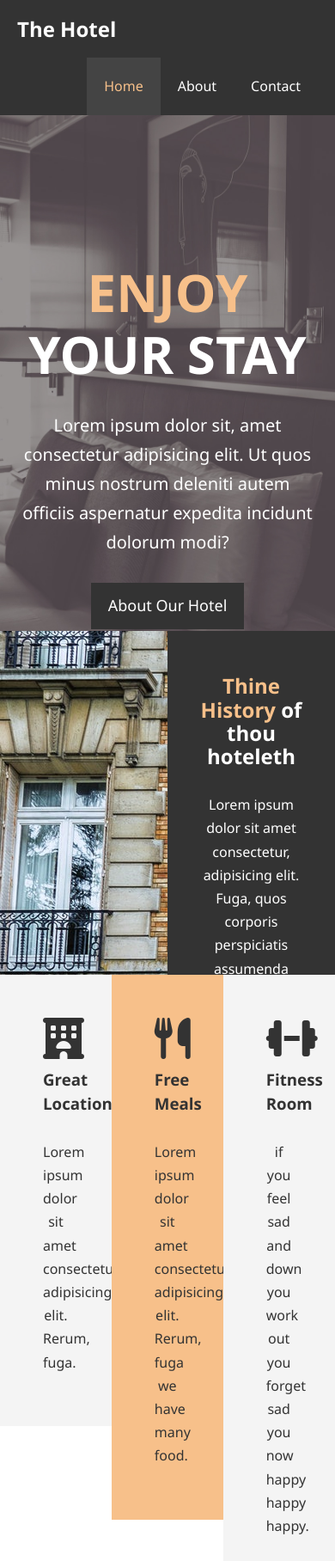
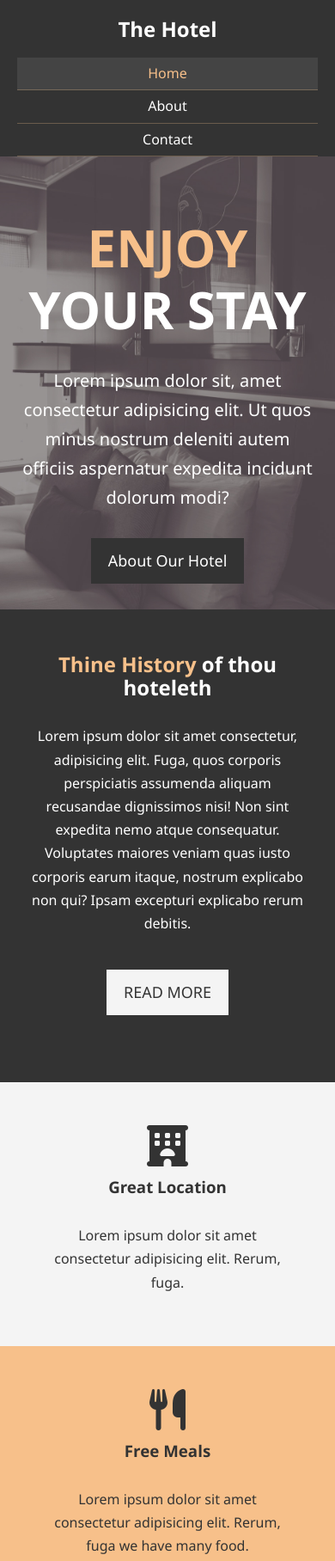
Before and after one commit to MutuohoroCS/Hotel_Noma, a plain HTML site: page index.html in a window 390 px wide. Shown: the top 1816 px of the page at 86% size. Drawn offline with Linux system fonts and the light colour scheme.

Commit message:
add media queries to make web responsive to mobile screens

```diff
--- a/about.html
+++ b/about.html
@@ -61,6 +61,7 @@
     <footer id="main-footer">
         <p>Hotel Mutuohoro &copy; 2024 All Rights not Reserved LOL</p>
     </footer>
+    <link rel="stylesheet" media="screen and (max-width:500px)" href="mobile.css">
 
 </body>
 </html>
--- a/index.html
+++ b/index.html
@@ -70,6 +70,7 @@
     <footer id="main-footer">
         <p>Hotel Mutuohoro &copy; 2024 All Rights not Reserved LOL</p>
     </footer>
+    <link rel="stylesheet" media="screen and (max-width:500px)" href="mobile.css">
 
 </body>
 </html>
--- /dev/null
+++ b/mobile.css
@@ -0,0 +1,55 @@
+/* body{
+    display: none;
+} */
+#navbar .logo{
+    float: none;
+    text-align:center ;
+}
+#navbar ul, #navbar ul li{
+    float: none;
+}
+#navbar ul li a{
+    padding: 5px;
+    border-bottom:rgba(247, 193, 138, 0.282) 1px solid ;
+}
+#showcase{
+    height:100%;
+
+}
+#showcase .showcase-content{
+    color:#fff;
+    /* text-align: center; */
+    padding-top: 70px;
+    padding-bottom: 30px;
+}
+#home-info{
+    height: 550px;
+}
+#home-info .info-img{
+    display: none;
+
+}
+#home-info .info-content {
+    float: none;
+    width: 100%;
+}
+.box{
+    float: none;
+    width: 100%;
+}
+/* about page */
+#about-info .info-right,#about-info .info-left{
+    float: none;
+    width: 100%;
+    /* min-height: 100%; */
+}
+#about-info .info-right{
+    margin: 30px 0 0 0;
+}
+.l-heading{
+    text-align: center;
+}
+/* kontakuto desu */
+#contact-info .box{
+    border-bottom:#444 dotted 3px;
+}
--- a/style.css
+++ b/style.css
@@ -87,7 +87,7 @@ p{
 #navbar a{
     color: #fff;
 }
-#navbar h1{
+#navbar .logo{
     float:left;
     padding-top:20px;
 }
@@ -178,7 +178,7 @@ p{
 }
 /* testimonials */
 #testimonials{
-    height: 600px;
+    height: 100%;
     background: url('./images/test-bg.jpg') no-repeat center center/cover;
     padding-top: 40px;
 }
```
Also changed, not shown: contact.html (+1 -1 lines).
